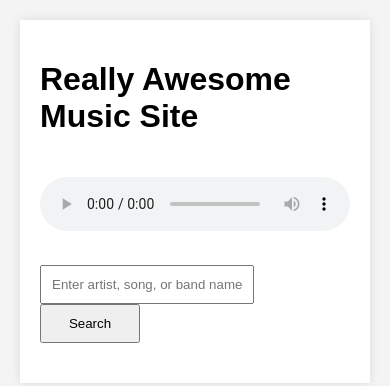
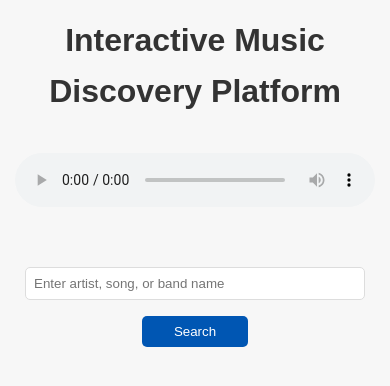
Before and after one commit to paolacernada/TuneFinder, a website: page index.html in a window 390 px wide. Drawn offline with Linux system fonts and the light colour scheme.

Commit message:
changes to site design

```diff
--- a/index.html
+++ b/index.html
@@ -8,16 +8,19 @@
 <link rel="stylesheet" href="styles.css">
 <script src="main.js" defer></script>
 </head>
-<body>
-<div class="container">
-  <h1>Really Awesome Music Site</h1>
-  <audio id="audio-player" controls style="width: 100%; margin-top: 20px; margin-bottom: 20px;"></audio>
-  <div id="now-playing" style="margin-top: 10px;"></div>
-  <form id="search-form">
-    <input type="text" id="search-input" placeholder="Enter artist, song, or band name" required>
-    <button type="submit">Search</button>
-  </form>
-  <div id="results"></div>
+<body class="bg-gray-100">
+  <div class="container mx-auto py-10 px-6">
+      <h1 class="text-4xl font-bold text-center text-gray-800 mb-8">Interactive Music Discovery Platform</h1>
+      <audio id="audio-player" controls class="w-full mt-5 mb-5"></audio>
+      <div id="now-playing" class="mt-2 mb-4 text-gray-600"></div>
+      <form id="search-form" class="flex flex-col sm:flex-row gap-3 justify-center mb-6">
+          <input type="text" id="search-input" placeholder="Enter artist, song, or band name" required
+                 class="flex-grow px-4 py-2 border rounded shadow-sm focus:outline-none focus:ring-2 focus:ring-blue-500">
+          <button type="submit" class="px-6 py-2 bg-blue-500 text-white rounded hover:bg-blue-600 focus:outline-none focus:ring-2 focus:ring-blue-500 focus:ring-offset-2">
+              Search
+          </button>
+      </form>
+      <div id="results" class="grid grid-cols-1 md:grid-cols-2 lg:grid-cols-3 gap-4"></div>
 </div>
 </body>
 </html>
--- a/main.js
+++ b/main.js
@@ -29,11 +29,11 @@ function displayResults(data) {
 
 function createSongItem(song) {
   return `
-    <div class="song-item" onclick="playSong('${song.previewUrl}')">
-      <img src="${song.artworkUrl100}" alt="${song.collectionName}" class="album-art">
-      <div class="song-title">${song.trackName}</div>
-      <div class="band-name">${song.artistName}</div>
-    </div>
+  <div class="song-item cursor-pointer p-4 bg-white rounded shadow-lg hover:shadow-xl transition-shadow" onclick="playSong('${song.previewUrl}')">
+  <img src="${song.artworkUrl100}" alt="${song.collectionName}" class="album-art w-full h-64 object-cover rounded">
+  <div class="song-title text-lg font-semibold mt-3">${song.trackName}</div>
+  <div class="band-name text-gray-600">${song.artistName}</div>
+</div>
   `;
 }
 
--- a/styles.css
+++ b/styles.css
@@ -1,75 +1,123 @@
+* {
+  box-sizing: border-box;
+  margin: 0;
+  padding: 0;
+}
+
 body {
-    font-family: Arial, sans-serif;
-    background-color: #f4f4f4;
-    margin: 0;
-    padding: 20px;
+  font-family: 'Arial', sans-serif;
+  background-color: #f7f7f7;
+  color: #333;
+  line-height: 1.6;
 }
 
 .container {
-    max-width: 800px;
+  max-width: 1200px;
   margin: 0 auto;
-    background-color: #fff;
-    padding: 20px;
-    box-shadow: 0 0 10px rgba(0, 0, 0, 0.1);
+  padding: 15px;
 }
 
-  #search-form {
-    margin-bottom: 20px;
+/* Header */
+h1 {
+  font-size: 2.5rem;
+  margin-bottom: 1rem;
+  text-align: center;
+  color: #333;
 }
 
-  #search-input {
-    padding: 10px;
-    width: calc(100% - 120px);
-    margin-right: 10px;
+/* Search Form */
+#search-form {
+  display: flex;
+  flex-direction: column;
+  align-items: center;
+  margin-bottom: 2rem;
 }
 
-  button {
-    padding: 10px;
-    width: 100px;
+#search-form input[type="text"] {
+  width: 100%;
+  padding: 0.5rem;
+  border: 1px solid #ddd;
+  margin-bottom: 1rem;
+  border-radius: 5px;
 }
 
+#search-form button {
+  padding: 0.5rem 2rem;
+  background-color: #0056b3;
+  color: white;
+  border: none;
+  border-radius: 5px;
+  cursor: pointer;
+  transition: background-color 0.3s ease;
+}
+
+#search-form button:hover {
+  background-color: #003d82;
+}
+
+/* Results and Songs */
 #results {
   display: grid;
-    grid-template-columns: repeat(auto-fill, minmax(150px, 1fr));
-    gap: 20px;
-    margin-top: 20px;
+  grid-template-columns: repeat(auto-fit, minmax(300px, 1fr));
+  grid-gap: 1rem;
 }
 
 .song-item {
-    background-color: #fff;
+  background: white;
   border: 1px solid #ddd;
-    padding: 10px;
-    text-align: center;
-    box-shadow: 0 2px 5px rgba(0, 0, 0, 0.1);
-    cursor: pointer;
-    transition: transform 0.2s ease;
+  border-radius: 5px;
+  overflow: hidden;
+  transition: transform 0.3s ease;
 }
 
 .song-item:hover {
   transform: translateY(-5px);
-    box-shadow: 0 4px 10px rgba(0, 0, 0, 0.2);
 }
 
 .album-art {
   width: 100%;
-    aspect-ratio: 1;
+  height: 200px;
   object-fit: cover;
-    margin-bottom: 8px;
 }
 
 .song-title {
-    font-weight: bold;
-    color: #333;
+  font-size: 1.2rem;
+  margin: 0.5rem;
 }
 
 .band-name {
-    color: #666;
-    font-size: 0.9em;
+  font-size: 1rem;
+  color: #555;
+  margin: 0 0.5rem 0.5rem;
 }
 
-  /* Responsive adjustments */
-  @media (max-width: 600px) {
-    #results {
-      grid-template-columns: repeat(auto-fill, minmax(120px, 1fr));
+/* Audio Player */
+#audio-player {
+  width: 100%;
+  margin-top: 20px;
+  margin-bottom: 20px;
+}
+
+/* Now Playing */
+#now-playing {
+  font-style: italic;
+  color: #666;
+  text-align: center;
+  margin-bottom: 2rem;
+}
+
+/* Media Queries for Responsiveness */
+@media (max-width: 768px) {
+  h1 {
+      font-size: 2rem;
+  }
+
+  #search-form {
+      flex-direction: column;
+      width: 100%;
+  }
+
+  #search-form input[type="text"] {
+      width: calc(100% - 20px);
   }
 }
```
Also changed, not shown: 1 other file. Lines whose indentation alone changed are shown as unchanged.
